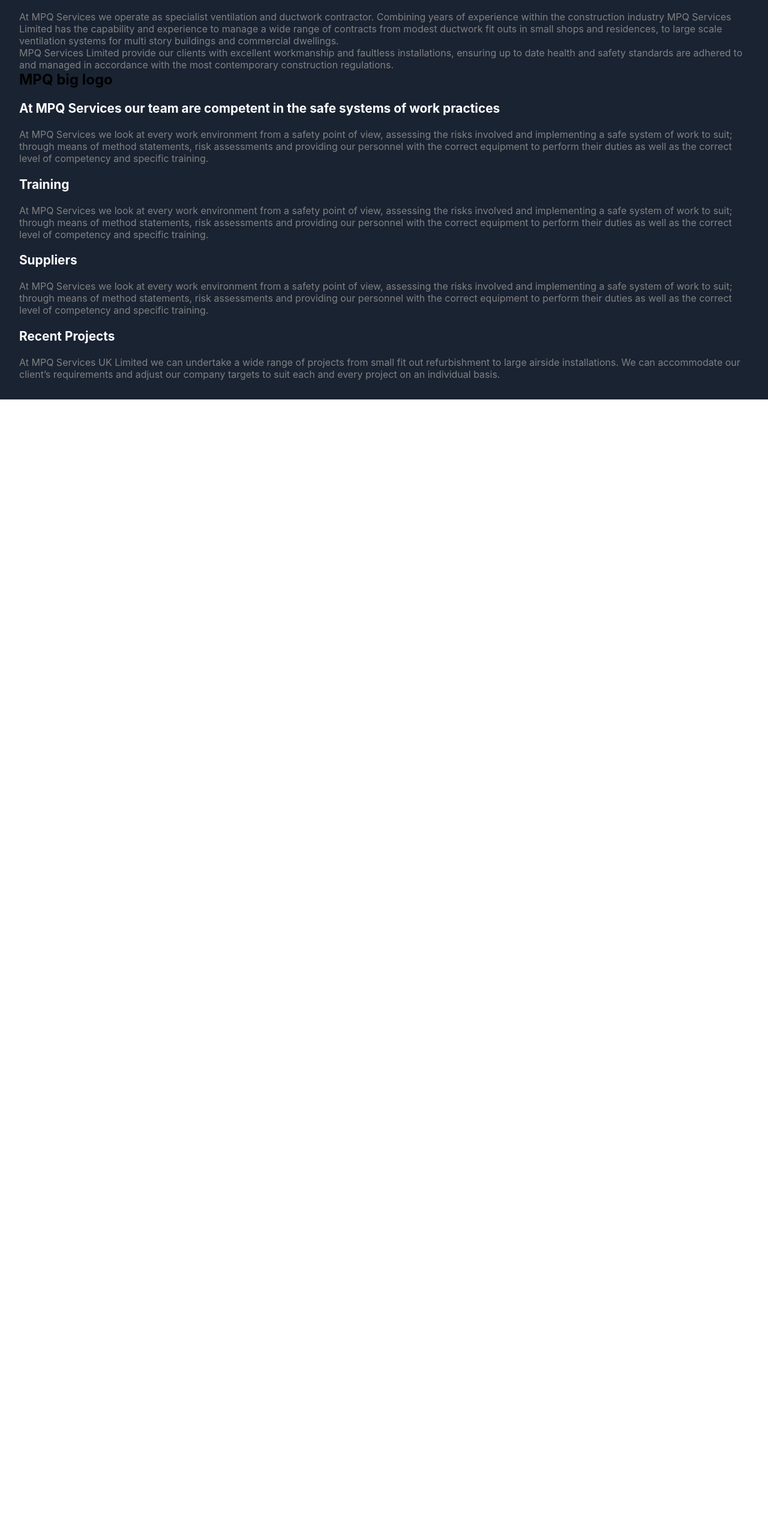
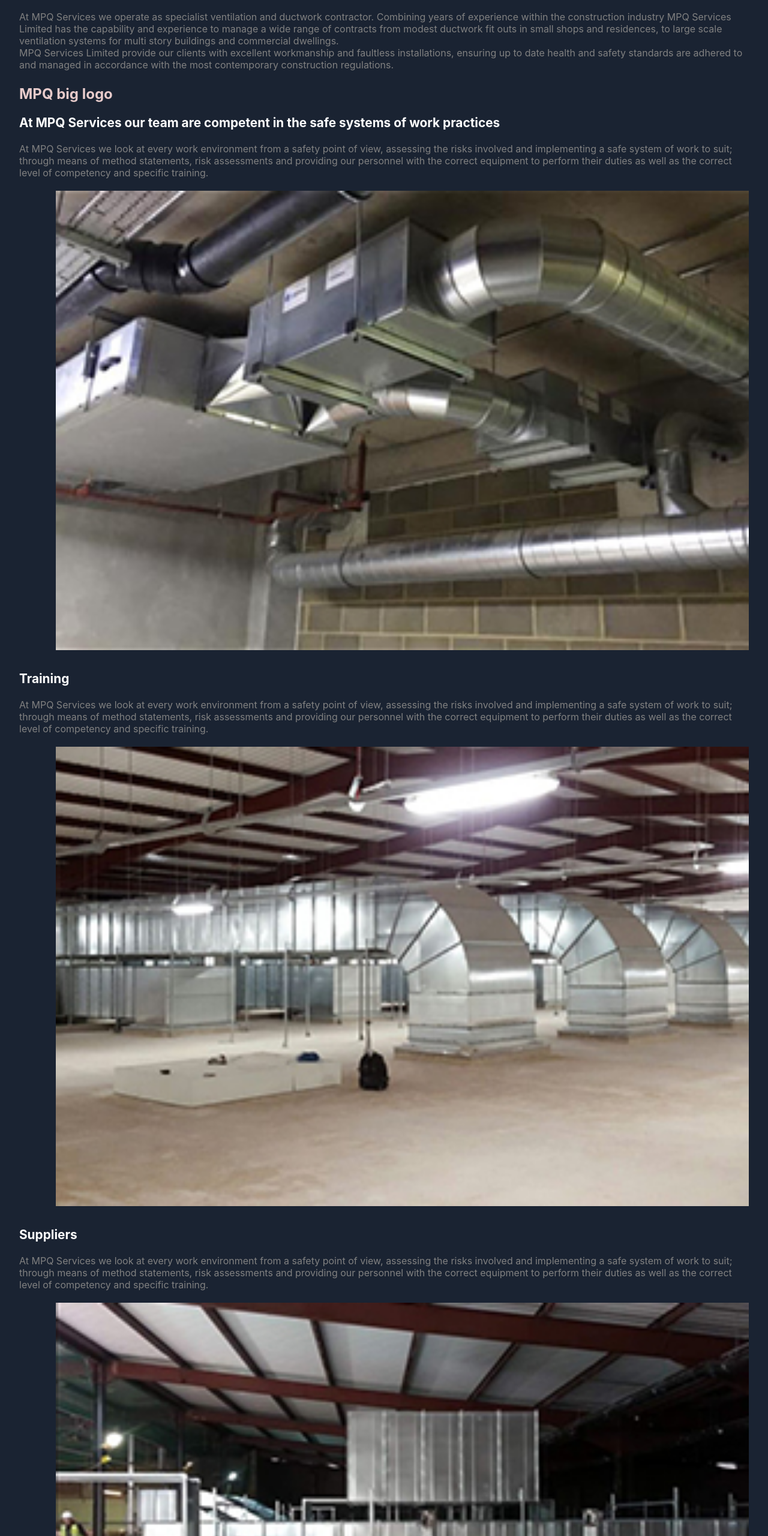
Before and after one commit to ShokadinuEU/mpq-ltd, a React (Create React App) app: page / in a window 1280 px wide. Shown: the part 2685-5246 px from the top of the page at 60% size. Before the commit the page ends 3351 px from the top, so only its background shows below. Built offline with nearby package versions, Linux system fonts and the light colour scheme.

Commit message:
add pics to each of generel info subsection

```diff
--- a/src/components/info-general/InfoGen.js
+++ b/src/components/info-general/InfoGen.js
@@ -33,6 +33,12 @@
         providing our personnel with the correct equipment to perform their
         duties as well as the correct level of competency and specific training.
       </p>
+      <img
+        src="./assets/images/safety-systems.jpg"
+        alt="ductwork specialist"
+        width="170"
+        height="155"
+      />
       <h3>Training</h3>
       <p>
         At MPQ Services we look at every work environment from a safety point of
@@ -41,6 +47,12 @@
         providing our personnel with the correct equipment to perform their
         duties as well as the correct level of competency and specific training.
       </p>
+      <img
+        src="./assets/images/training.jpg"
+        alt="ductwork specialist"
+        width="170"
+        height="155"
+      />
       <h3>Suppliers</h3>
       <p>
         At MPQ Services we look at every work environment from a safety point of
@@ -49,6 +61,12 @@
         providing our personnel with the correct equipment to perform their
         duties as well as the correct level of competency and specific training.
       </p>
+      <img
+        src="./assets/images/supplier.jpg"
+        alt="ductwork specialist"
+        width="170"
+        height="155"
+      />
       <h3>Recent Projects</h3>
       <p>
         At MPQ Services UK Limited we can undertake a wide range of projects
@@ -56,6 +74,12 @@
         accommodate our client’s requirements and adjust our company targets to
         suit each and every project on an individual basis.
       </p>
+      <img
+        src="./assets/images/projects_1.jpg"
+        alt="ductwork specialist"
+        width="170"
+        height="155"
+      />
     </div>
   );
 }
--- a/src/components/info-general/info-gen.scss
+++ b/src/components/info-general/info-gen.scss
@@ -13,6 +13,11 @@
   font-size: 1.3em;
 }
 
+.infoGen-main > h2 {
+  color: rgb(231, 203, 203);
+  padding-top: 1em;
+}
+
 .infoGen-main > p {
   color: gray;
 }
```
